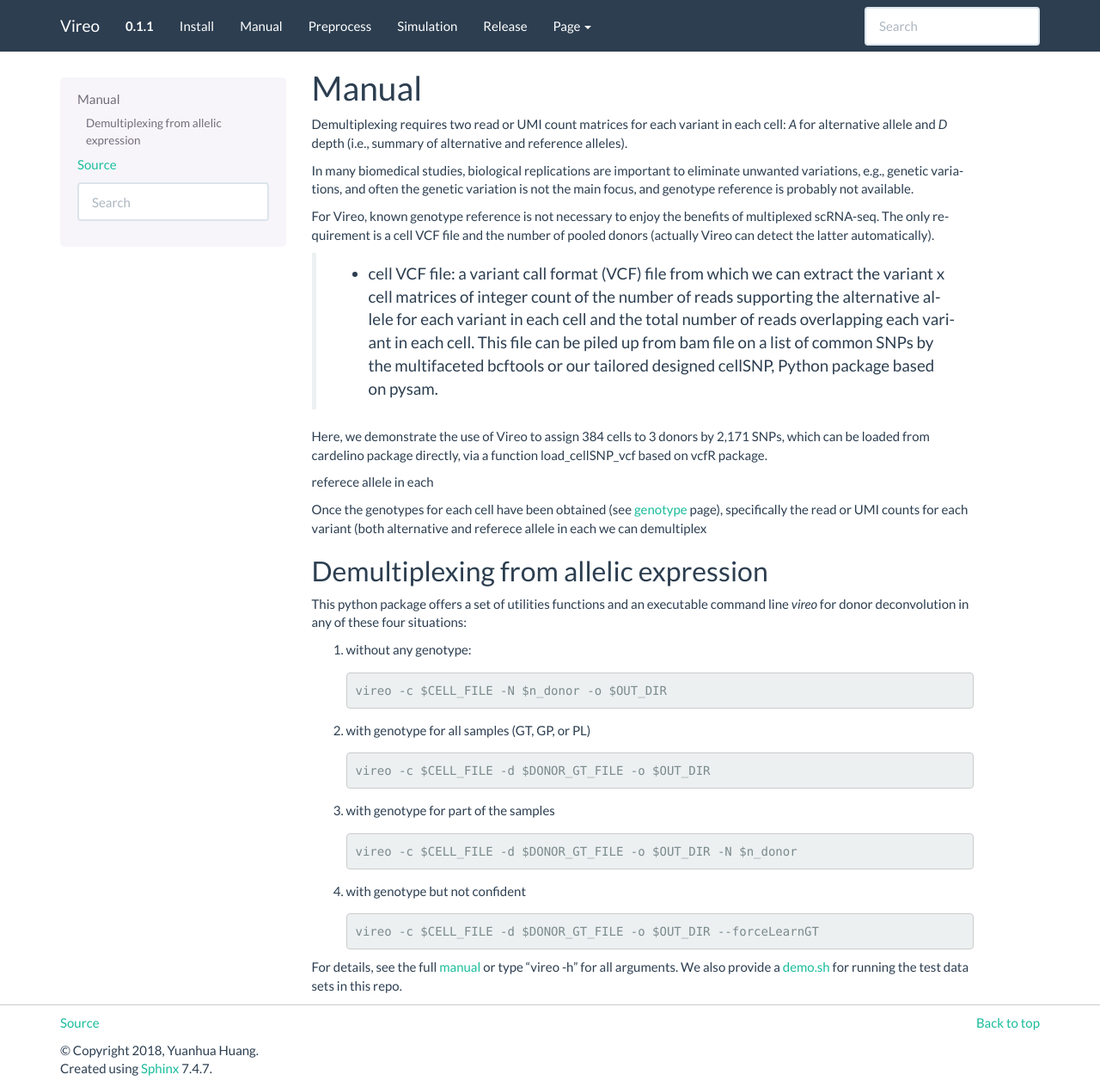
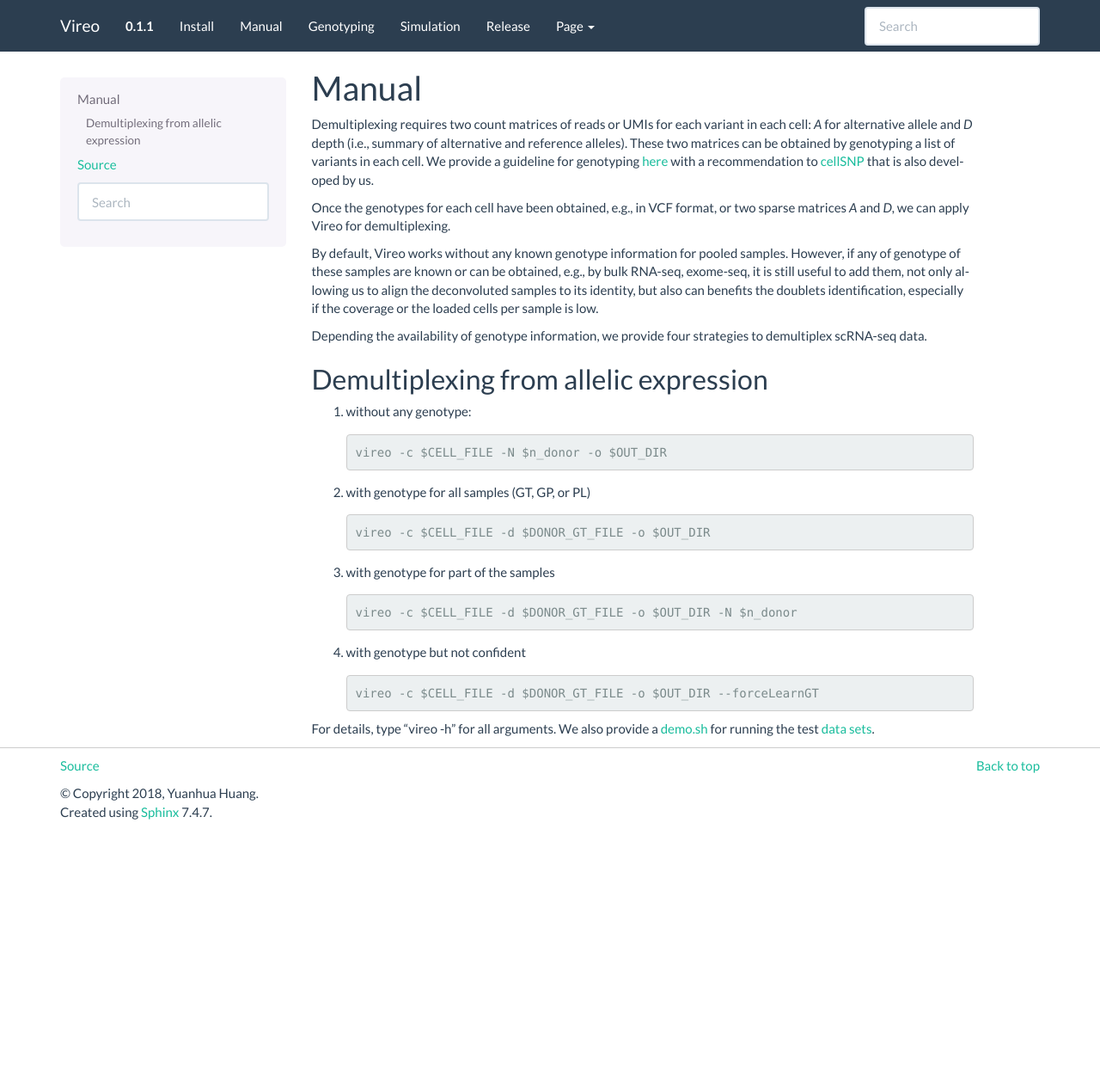
Before and after one commit to single-cell-genetics/vireo, a Sphinx documentation site: the page built from doc/manual.rst, in a window 1280 px wide and 1264 px high. Shown: the whole window at 86% size. Built offline with Sphinx 7.4.7, drawn with Linux system fonts in a browser that asks for light colours; formulas are drawn with MathJax 3.

Commit message:
update doc

```diff
--- a/doc/conf.py
+++ b/doc/conf.py
@@ -134,7 +134,7 @@
     'navbar_links': [
         ("Install", "install"),
         ("Manual", "manual"),
-        ("Preprocess", "genotype"),
+        ("Genotyping", "genotype"),
         ("Simulation", "simulate"),
         ("Release", "release")
         # ("API", "manual"),
--- a/doc/manual.rst
+++ b/doc/manual.rst
@@ -2,43 +2,27 @@
 Manual
 ======
 
-Demultiplexing requires two read or UMI count matrices for each variant in each
-cell: `A` for alternative allele and `D` depth (i.e., summary of alternative
-and reference alleles).
+Demultiplexing requires two count matrices of reads or UMIs for each variant in
+each cell: `A` for alternative allele and `D` depth (i.e., summary of alternative
+and reference alleles). These two matrices can be obtained by genotyping a list
+of variants in each cell. We provide a guideline for genotyping here_ with a
+recommendation to cellSNP_ that is also developed by us.
 
+Once the genotypes for each cell have been obtained, e.g., in VCF format, or two
+sparse matrices `A` and `D`, we can apply Vireo for demultiplexing.
 
-In many biomedical studies, biological replications are important to eliminate
-unwanted variations, e.g., genetic variations, and often the genetic variation
-is not the main focus, and genotype reference is probably not available.
+By default, Vireo works without any known genotype information for pooled
+samples. However, if any of genotype of these samples are known or can be
+obtained, e.g., by bulk RNA-seq, exome-seq, it is still useful to add them, not
+only allowing us to align the deconvoluted samples to its identity, but also can
+benefits the doublets identification, especially if the coverage or the loaded
+cells per sample is low.
 
-For Vireo, known genotype reference is not necessary to enjoy the benefits of
-multiplexed scRNA-seq. The only requirement is a cell VCF file and the number
-of pooled donors (actually Vireo can detect the latter automatically).
-
-  * cell VCF file: a variant call format (VCF) file from which we can extract
-    the variant x cell matrices of integer count of the number of reads
-    supporting the alternative allele for each variant in each cell and the
-    total number of reads overlapping each variant in each cell. This file can
-    be piled up from bam file on a list of common SNPs by the multifaceted
-    bcftools or our tailored designed cellSNP, Python package based on pysam.
-
-Here, we demonstrate the use of Vireo to assign 384 cells to 3 donors by 2,171
-SNPs, which can be loaded from cardelino package directly, via a function
-load_cellSNP_vcf based on vcfR package.
-
-
-referece allele in each
-
-Once the genotypes for each cell have been obtained (see genotype_ page),
-specifically the read or UMI counts for each variant (both alternative and
-referece allele in each we
-can demultiplex
+Depending the availability of genotype information, we provide four strategies
+to demultiplex scRNA-seq data.
 
 Demultiplexing from allelic expression
 --------------------------------------
-
-This python package offers a set of utilities functions and an executable
-command line `vireo` for donor deconvolution in any of these four situations:
 
 1) without any genotype:
 
@@ -64,9 +48,10 @@
 
       vireo -c $CELL_FILE -d $DONOR_GT_FILE -o $OUT_DIR --forceLearnGT
 
-For details, see the full manual_ or type "vireo -h" for all arguments. We also
-provide a demo.sh_ for running the test data sets in this repo.
+For details, type "vireo -h" for all arguments. We also provide a demo.sh_ for
+running the test `data sets`_.
 
-.. _manual: https://vireoSNP.readthedocs.io/en/latest/manual.html
+.. _here: https://vireoSNP.readthedocs.io/en/latest/genotype.html
+.. _cellSNP: https://github.com/huangyh09/cellSNP
 .. _demo.sh: https://github.com/huangyh09/vireo/blob/master/demo.sh
-.. _genotype: https://vireoSNP.readthedocs.io/en/latest/genotype.html
+.. _data sets: https://github.com/huangyh09/vireo/tree/master/data
--- a/doc/simulate.rst
+++ b/doc/simulate.rst
@@ -1,3 +1,5 @@
 ==========
 Simulation
 ==========
+
+Coming soon ...
```
Also changed, not shown: doc/genotype.rst (+24 -25 lines).
